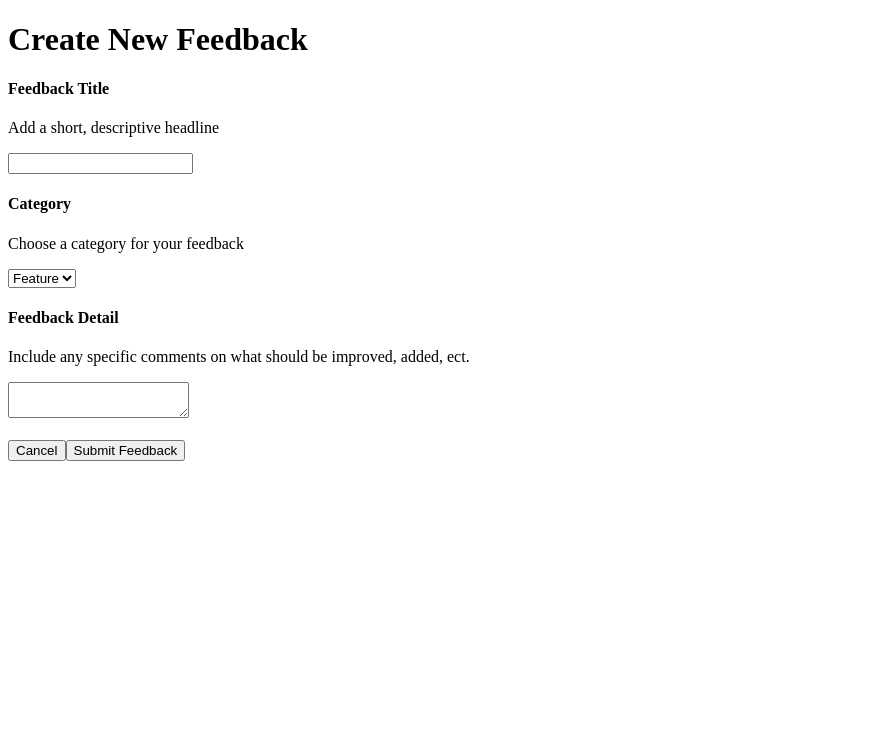
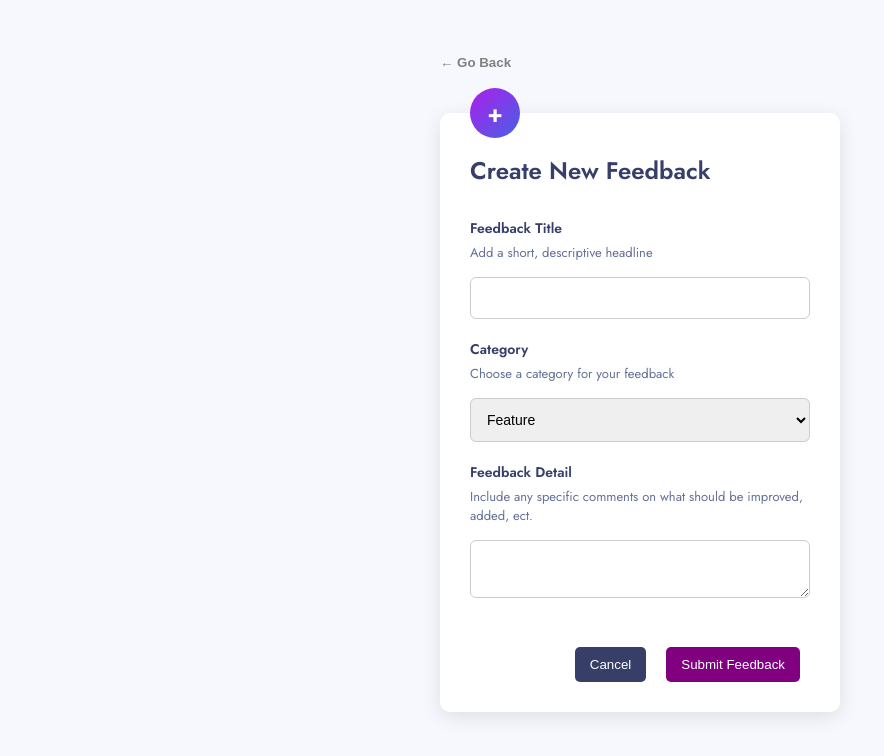
Before and after one commit to jaclyn16/product-feedback-app, a React (Vite) app in the folder client/: page /add-feedback in a window 1280 px wide. Shown: the top 756 px of the page, without its empty margins (0-884 px from the left). Built offline with nearby package versions, Linux system fonts and the light colour scheme.

Commit message:
css milestone 7

```diff
--- a/client/src/App.jsx
+++ b/client/src/App.jsx
@@ -1,14 +1,16 @@
-import { Routes, Route } from "react-router-dom";
+import {  Routes, Route } from "react-router-dom";
 import Home from "./pages/Home.jsx";
-import AddFeeback from "./pages/AddFeedback.jsx";
+import AddFeedback from "./pages/AddFeedback.jsx";
 import './App.css'
 
 function App() {
   return (
+
     <Routes>
       <Route path="/" element={<Home />} />
-      <Route path="/add-feedback" element={<AddFeeback/>} />
-    </Routes>
+      <Route path="/add-feedback" element={<AddFeedback />} />
+      </Routes>
+
   );
 
 }
--- a/client/src/index.css
+++ b/client/src/index.css
@@ -0,0 +1,351 @@
+@import url('https://fonts.googleapis.com/css2?family=Jost:wght@400;600&display=swap');
+
+
+* {
+    margin: 0;
+    padding: 0;
+    box-sizing: border-box;
+}
+
+body {
+    font-family: 'Jost', sans-serif;
+    background-color: #F7F8FD;
+}
+
+.container {
+    display: flex;
+    grid-template-columns: 250px 1fr;
+    gap: 30px;
+}
+
+.sidebar {
+    width: 250px;
+    display: flex;
+    flex-direction: column;
+    gap: 20px;
+
+}
+
+.logo-box {
+    background: linear-gradient(135deg, #4661E6 0%, #AD1FEA 50%, #F49F85 100%);
+    color: white;
+    padding: 40px;
+    border-radius: 10px;
+}
+
+.logo-box h2 {
+    font-size: 18px;
+}
+
+.logo-box p {
+    font-size: 14px;
+    opacity: 0.8;
+}
+
+.filters {
+    background: white;
+    padding: 15px;
+    border-radius: 10px;
+    display: flex;
+    flex-wrap: wrap;
+    gap: 10px;
+}
+
+.filters button {
+    background: #F2F4FF;
+    border: none;
+    padding: 8px 12px;
+    border-radius: 8px;
+    cursor: pointer;
+    font-weight: 600;
+    color: #4661E6;
+}
+
+/* .filters button:hover {
+    background: #CFD7FF;
+} */
+
+.filters button.active {
+    background-color: #4661E6;
+    color: white;
+}
+
+.main {
+    flex: 1;
+    display: flex;
+    flex-direction: column;
+    gap: 20px;
+
+}
+
+.top-bar {
+    background: #373F68;
+    color: white;
+    padding: 15px 20px;
+    border-radius: 10px;
+    display: flex;
+    justify-content: space-between;
+    align-items: center;
+   width: 100%;
+}
+
+.add-btn {
+    background: #AD1FEA;
+    color: white;
+    border: none;
+    padding: 10px 16px;
+    border-radius: 8px;
+    cursor: pointer;
+    font-weight: bold;
+}
+
+.add-btn:hover {
+background: #C75AF6;
+}
+
+.cards {
+    display: flex;
+    flex-direction: column;
+    gap: 15px;
+}
+
+.card {
+    background: white;
+    padding: 20px;
+    border-radius: 10px;
+}
+
+/* .add-container {
+    display: flex;
+   justify-content: center;
+    margin-top: 50px;
+} */
+
+.add-container {
+    display: flex;
+    flex-direction: column;
+    align-items: center;
+    margin-top: 50px;
+}
+
+.form-card {
+    background: white;
+    padding: 30px;
+    width: 400px;
+    border-radius: 10px;
+    box-shadow: 0px 5px 20px rgba(0,0,0,0.1);
+}
+
+.form-card input,
+.form-card select,
+.form-card textarea {
+    width: 100%;
+    margin-top: 5px;
+    margin-bottom: 20px;
+    padding: 12px;
+    border-radius: 6px;
+    border: 1px solid #ccc;
+    font-size: 14px;
+    outline: none;
+}
+
+.form-card input:hover,
+.form-card select:hover,
+.form-card textarea:hover {
+    border: 1px solid #4661E6;
+}
+
+.form-card h2 {
+    margin-bottom: 30px;
+    color: #373F68;
+}
+
+.form-card h4 {
+    margin-bottom: 5px;
+    font-size: 14px;
+    color: #373F68;
+}
+
+.form-card p {
+    margin-bottom: 10px;
+    font-size: 13px;
+    color: #647196;
+}
+
+.form-card button {
+    margin-right: 10px;
+    padding: 10px 15px;
+    border: none;
+    border-radius: 5px;
+    cursor: pointer;
+}
+
+.form-card button[type="submit"] {
+    background: purple;
+    color: white;
+}
+
+.form-card button[type="button"] {
+    background: gray;
+    color: white;
+}
+
+textarea.error {
+    border: 2px solid #D73737;
+}
+
+.form-card .error-text {
+    color: #D73737;
+    font-size: 14px;
+}
+
+.btn-row {
+    display: flex;
+    justify-content: flex-end;
+    gap: 10px;
+}
+
+.btn-row button:first-child {
+    background: #373F68;
+}
+
+.back-row {
+    width: 400px;
+    /* margin: 0 auto; */
+    margin-bottom: 40px;
+}
+
+.back-btn {
+    background: none;
+    border: none;
+    color: grey;
+    font-weight: 600;
+    cursor: pointer;
+}
+
+.icon-circle {
+    width: 50px;
+    height: 50px;
+    border-radius: 50%;
+    background: linear-gradient(135deg, #AD1FEA, #4661E6);
+    display: flex;
+    align-items: center;
+    justify-content: center;
+    color: white;
+    font-size: 24px;
+    font-weight: bold;
+
+    margin-top: -55px;
+    margin-bottom: 15px;
+}
+
+.empty-state {
+    display: flex;
+    flex-direction: column;
+    align-items: center;
+    justify-content: center;
+    text-align: center;
+    background: white;
+    padding: 60px 20px;
+    border-radius: 10px;
+}
+
+.empty-state img {
+    width: 150px;
+    margin-bottom: 20px;
+}
+
+.empty-state h3 {
+    margin-bottom: 10px;
+    font-size: 18px;
+}
+
+.empty-state p {
+    color: gray;
+    max-width: 500px;
+    margin-bottom: 20px;
+}
+.add-button {
+    background-color: #AD1FEA;
+    color: white;
+    border: none;
+    padding: 10px 18px;
+    border-radius: 8px;
+    cursor: pointer;
+}
+
+.suggestions-title {
+    display: flex;
+    align-items: center;
+    gap: 10px;
+    color: white;
+}
+
+.bulb {
+    font-size: 30px;
+}
+
+
+@media (max-width: 1024px) {
+    .container {
+        display: flex;
+        flex-direction: column;
+        gap: 20px;
+    }
+
+    .sidebar {
+        display: flex;
+        flex-direction: row;
+        gap: 20px;
+        width: 100%;
+    }
+
+    .logo-box {
+        flex: 1;
+    }
+
+    .filters {
+        flex: 2;
+        display: flex;
+        flex-wrap: wrap;
+        gap: 10px;
+    }
+
+    .main {
+        width: 100%;
+    }
+}
+
+
+
+
+@media (max-width: 600px) {
+    .container {
+        display: flex;
+      flex-direction: column;
+    }
+
+    .sidebar {
+        display: contents;
+    }
+
+    .main {
+        display: contents;
+    }
+
+    .logo-box {
+        order: 1;
+    }
+
+    .top-bar {
+        order: 2;
+    }
+
+    .filters {
+        order: 3;
+    }
+
+    .cards {
+        order: 4;
+    }
+}
--- a/client/src/pages/AddFeedback.jsx
+++ b/client/src/pages/AddFeedback.jsx
@@ -1,34 +1,62 @@
 import { useState } from "react";
+import { useNavigate } from "react-router-dom";
 
 function AddFeeback() {
     const [title, setTitle] = useState("");
     const [category, setCategory] = useState("Feature");
     const [description, setDescription] = useState("");
+    const [error, setError] = useState(false);
 
-    const handleSubmit = (e) => {
+    const navigate = useNavigate();
+
+    const handleSubmit = async (e) => {
         e.preventDefault();
 
-        console.log({
+        if (!description || description.trim() === "") {
+            setError(true);
+            return;
+        }
+        setError(false);
+
+        await fetch("/api/add-one-suggestion", {
+            method: "POST",
+            headers: {
+                "Content-Type": "application/json",
+            },
+            body: JSON.stringify({
                 title,
                 category,
                 description,
+            }),
         });
+        navigate("/");
 
-        setTitle("");
-        setCategory("Feature");
-        setDescription("");
+
     };
 
+
     return (
-        <div>
-            <h1>Create New Feedback</h1>
+
+        <div className="add-container">
+            <div className="back-row">
+            <button className="back-btn" onClick={() => navigate("/")}>
+                ← Go Back
+            </button>
+</div>
+
+            <div className="form-card">
+                <div className="icon-circle">
+                    +
+                </div>
+
+        <h2>Create New Feedback</h2>
 
             <form onSubmit={handleSubmit}>
                 <h4>Feedback Title</h4>
                 <p>Add a short, descriptive headline</p>
                 <input
                     value={title}
-                    onChange={(e) => setCategory(e.target.value)} />
+                    onChange={(e) => setTitle(e.target.value)} />
 
                 <h4>Category</h4>
                 <p>Choose a category for your feedback</p>
@@ -37,19 +65,26 @@ function AddFeeback() {
                 >
                     <option>Feature</option>
                         <option>UI</option>
+                        <option>UX</option>
+                        <option>Enhancement</option>
                     <option>Bug</option>
                 </select>
                 <h4>Feedback Detail</h4>
                 <p>Include any specific comments on what should be improved, added, ect.</p>
                     <textarea
+                        className={error ? "error" : ""}
                     value={description}
                         onChange={(e) => setDescription(e.target.value)} />
+                    {error && <p className="error-text">Can't be empty</p>}
                 <br />
                     <br />
-                <button type="button">Cancel</button>
+                    <div className="btn-row">
+            <button type="button" onClick={() => navigate("/")}>
+                Cancel</button>
                 <button type="submit">Submit Feedback</button>
-
+</div>
             </form>
+        </div>
         </div>
     );
 }
--- a/client/src/pages/Home.jsx
+++ b/client/src/pages/Home.jsx
@@ -1,30 +1,98 @@
 import { useEffect, useState } from 'react'
 import SuggestionCard from '../components/SuggestionCard.jsx';
+import { useNavigate } from 'react-router-dom';
+import emptyImg from "../assets/hero.png";
+
 
 
 function Home() {
-  const [suggestions, setSuggestions] = useState([]);  //holds data from backend..
+  const [suggestions, setSuggestions] = useState([]);//holds data from backend..
+  const [loading, setLoading] = useState(true);
+  const [selectedCategory, setSelectedCategory] = useState("All");
+  const navigate = useNavigate();
 
   // this runs when page loads
   useEffect(() => {
-    fetch("/api/get-all-suggestions") //calls backend..
+    let url = "/api/get-all-suggestions";
+    if (selectedCategory !== "All") {
+      url = `/api/get-suggestions-by-category/${selectedCategory}`;
+    }
+    setLoading(true);
+    fetch(url) //calls backend..
       .then(res => res.json()) //turns into json
       .then(data => {
         console.log(data);
         setSuggestions(data);  //saves to state
+        setLoading(false);
       })
       .catch(err => console.error(err));
-  }, []);
+  }, [selectedCategory]);
 
   return (
-   <div>
-      <h1>Frontend is running</h1>
-      {suggestions.map((item) => (
-  <SuggestionCard key={item.id} item={item}/>
-      ))}
+<div className="container">
+      <div className="sidebar">
+        <div className="logo-box">
+          <h2>My Company</h2>
+          <p>Feedback Board</p>
+</div>
+
+<div className="filters">
+          <button
+            className={selectedCategory === "All" ? "active" : ""}
+            onClick={() => setSelectedCategory("All")}>All</button>
+          <button
+            className={selectedCategory === "UI" ? "active" : ""}
+            onClick={() => setSelectedCategory("UI")}>UI</button>
+          <button
+            className={selectedCategory === "UX" ? "active" : ""}
+            onClick={() => setSelectedCategory("UX")}>UX</button>
+          <button
+            className={selectedCategory === "Enhancement" ? "active" : ""}
+            onClick={() => setSelectedCategory("Enhancement")}>Enhancement</button>
+          <button
+            className={selectedCategory === "Bug" ? "active" : ""}
+            onClick={() => setSelectedCategory("Bug")}>Bug</button>
+          <button
+            className={selectedCategory === "Feature" ? "active" : ""}
+            onClick={() => setSelectedCategory("Feature")}>Feature</button>
+</div>
+</div>
+      <div className="main">
+<div className="top-bar">
+          <h3 className="suggestions-title">
+            <span className="bulb">💡</span>
+            {suggestions.length} Suggestions</h3>
+          <button className="add-btn" onClick={() => navigate("/add-feedback")}>
+            + Add Feedback</button>
+          </div>
+
+           <div className="cards">
+          {loading ? (
+            <p>Loading...</p>
+          ) : suggestions.length === 0 ? (
+              <div className="empty-state">
+                <img src={emptyImg} alt="empty" />
+                <h3>There is no feedback yet.</h3>
+                <p>
+                  Got a suggestion? Found a bug that needs to be squashed?
+                  We love hearing about new ideas to improve our app.
+                </p>
+                <button className="add-button"
+                onClick={() => navigate("/add-feedback")}>
+               + Add Feedback
+                </button>
+
+              </div>
+            ) : (
+                suggestions.map((item) => (
+                  <SuggestionCard key ={item.id} item={item}/>
+                ))
+          )}
 
       </div>
-      );
+        </div>
+      </div>
+);
 
 }
 
```
Also changed, not shown: 1 other file (tests, documents, lock files or other folders). Lines whose indentation alone changed are shown as unchanged.
